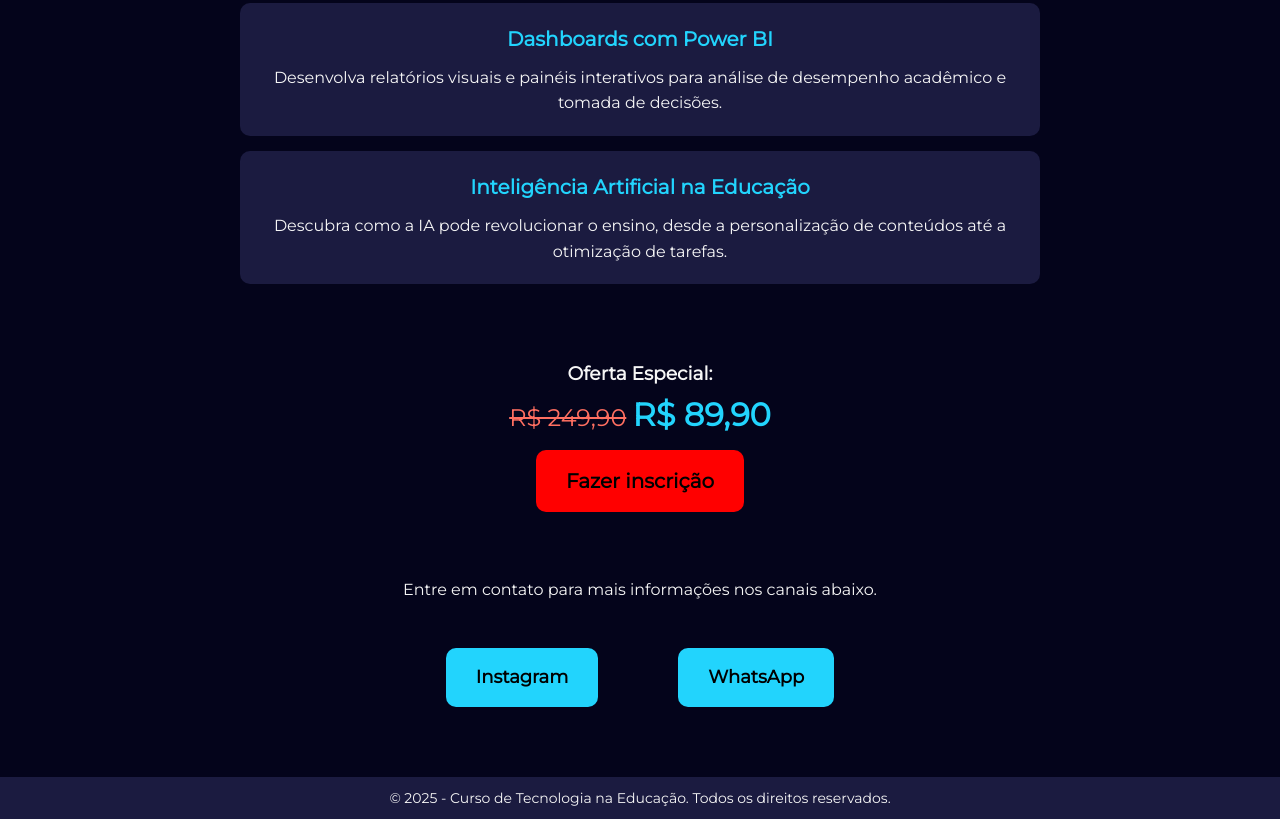
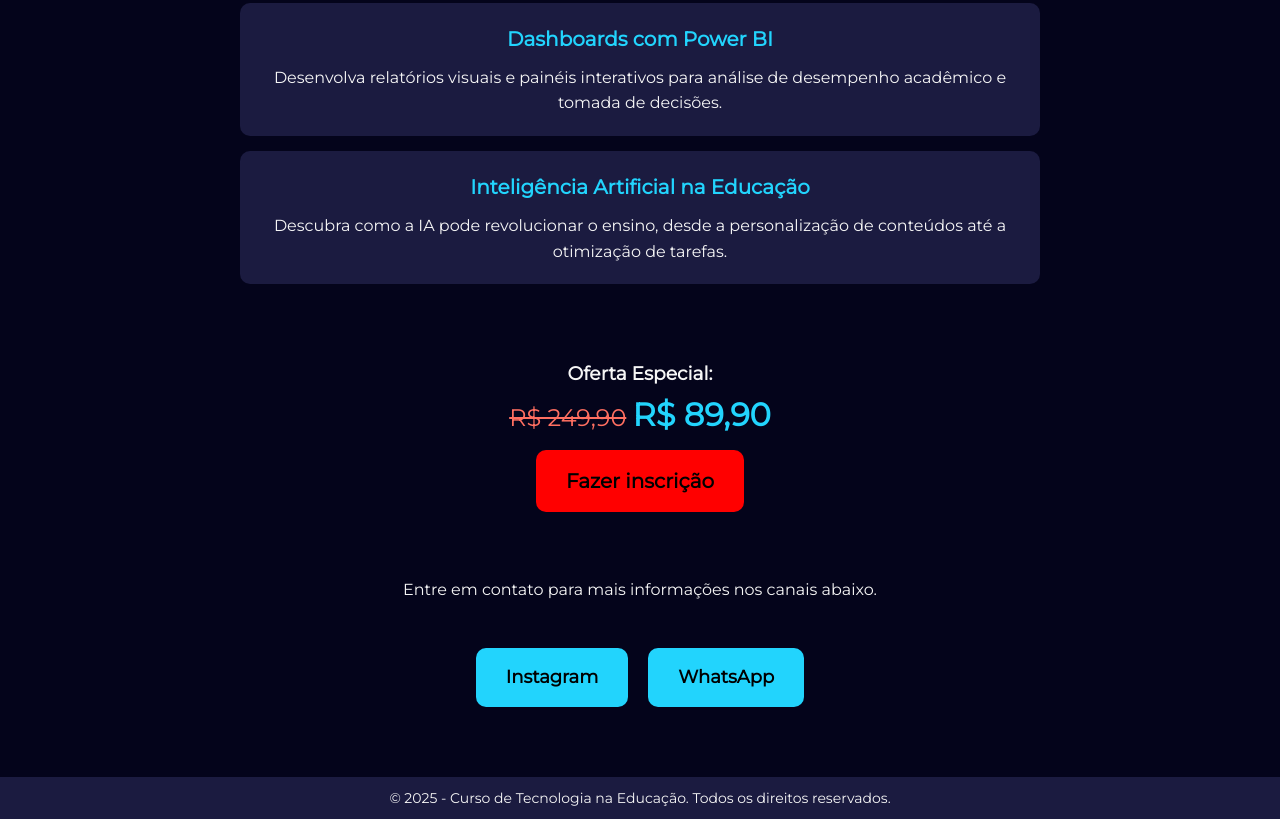
Before and after one commit to profclalbo/portfolio_ladingpage, a plain HTML site: page index.html in a window 1280 px wide. Shown: the part 1110-1929 px from the top of the page. Drawn offline with Linux system fonts and the light colour scheme.

Commit message:
Update style.css

```diff
--- a/style.css
+++ b/style.css
@@ -164,8 +164,9 @@ main {
 .botoes {
     display: flex;
     justify-content: center;
-    gap: 80px;
+    gap: 20px; /* Ajuste o valor para aumentar ou diminuir o espaçamento */
     margin-top: 5px;
+    flex-wrap: wrap; /* Para garantir que se ajustem em telas muito pequenas */
 }
 
 .botao {
@@ -177,12 +178,15 @@ main {
     font-weight: bold;
     border-radius: 10px;
     transition: background-color 0.3s ease;
+    text-align: center;
+    width: auto; /* Garante que o botão ocupe apenas o espaço necessário */
 }
 
 .botao:hover {
     background-color: #00FF00;
     color: #000;
 }
+
 
 footer {
     text-align: center;
```
